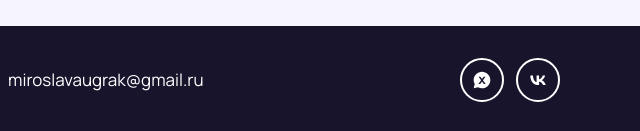
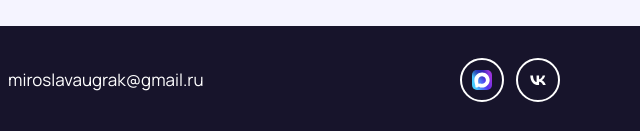
Before and after one commit to miroslava222/tvorcheskaya_visitka, a plain HTML site: page index.html in a window 1280 px wide. Shown: the part 3139-3270 px from the top of the page, 640-1280 px from the left. Drawn offline with Linux system fonts and the light colour scheme; a web font is replaced by a local one.

Commit message:
Update index.html

```diff
--- a/index.html
+++ b/index.html
@@ -550,9 +550,8 @@
 
       <div class="socials">
         <a href="https://max.ru/" aria-label="MAX" target="_blank" rel="noopener">
-          <svg viewBox="0 0 24 24" fill="currentColor" aria-hidden="true">
-            <path d="M12 2C6.48 2 2 6.48 2 12c0 1.77.46 3.43 1.27 4.89L2 22l5.24-1.25A9.96 9.96 0 0 0 12 22c5.52 0 10-4.48 10-10S17.52 2 12 2Zm-4.15 6.2h2.2l1.95 2.7 1.95-2.7h2.2l-3.05 4.05 3.35 4.55h-2.25l-2.2-3.05-2.2 3.05H7.6l3.35-4.55L7.85 8.2Z"/>
-          </svg>
+          <svg xmlns="http://www.w3.org/2000/svg" viewBox="0 0 1000 1000"><defs><linearGradient id="b"><stop offset="0" stop-color="#00f"/><stop offset="1" stop-opacity="0"/></linearGradient><linearGradient id="a"><stop offset="0" stop-color="#4cf"/><stop offset=".662" stop-color="#53e"/><stop offset="1" stop-color="#93d"/></linearGradient><linearGradient id="c" x1="117.847" x2="1000" y1="760.536" y2="500" gradientUnits="userSpaceOnUse" href="#a"/><radialGradient id="d" cx="-87.392" cy="1166.116" r="500" fx="-87.392" fy="1166.116" gradientTransform="rotate(51.356 1551.478 559.3)scale(2.42703433 1)" gradientUnits="userSpaceOnUse" href="#b"/></defs><rect width="1000" height="1000" fill="url(#c)" ry="249.681"/><rect width="1000" height="1000" fill="url(#d)" ry="249.681"/><path fill="#fff" fill-rule="evenodd" d="M508.211 878.328c-75.007 0-109.864-10.95-170.453-54.75-38.325 49.275-159.686 87.783-164.979 21.9 0-49.456-10.95-91.248-23.36-136.873-14.782-56.21-31.572-118.807-31.572-209.508 0-216.626 177.754-379.597 388.357-379.597 210.785 0 375.947 171.001 375.947 381.604.707 207.346-166.595 376.118-373.94 377.224m3.103-571.585c-102.564-5.292-182.499 65.7-200.201 177.024-14.6 92.162 11.315 204.398 33.397 210.238 10.585 2.555 37.23-18.98 53.837-35.587a189.8 189.8 0 0 0 92.71 33.032c106.273 5.112 197.08-75.794 204.215-181.95 4.154-106.382-77.67-196.486-183.958-202.574Z" clip-rule="evenodd"/></svg>
+
         </a>
         <!-- ВКонтакте: замените ссылку -->
         <a href="https://vk.com/your_name" aria-label="ВКонтакте" target="_blank" rel="noopener">
```
